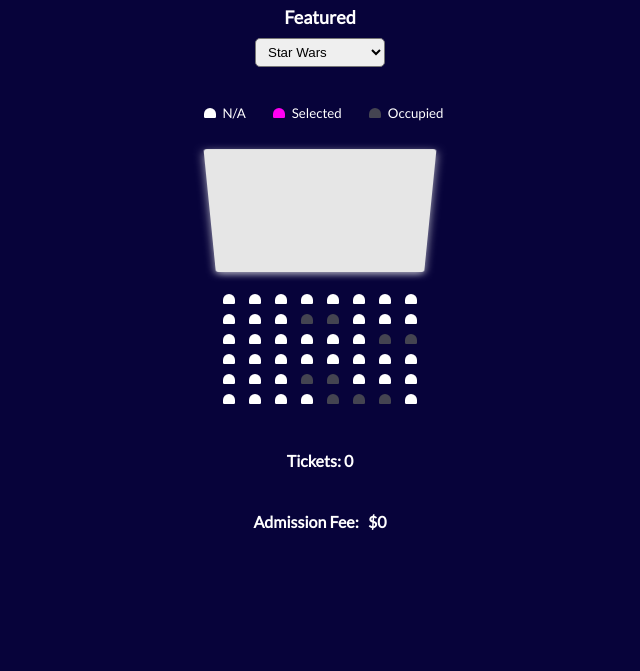
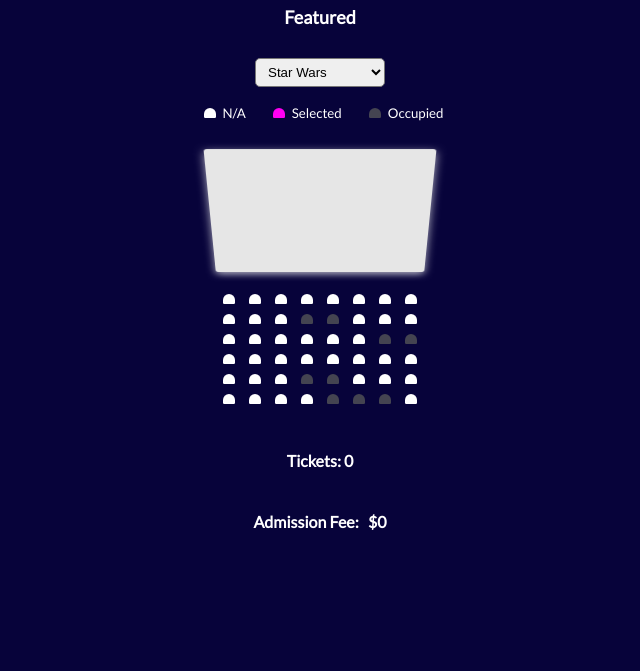
Before and after one commit to Rthompson2548/cinema-hub, a plain HTML site: page index.html in a window 1280 px wide. Shown: the part 129-800 px from the top of the page, without its empty margins (320-960 px from the left). Drawn offline with Linux system fonts and the light colour scheme.

Commit message:
udpated menu

```diff
--- a/index.html
+++ b/index.html
@@ -10,10 +10,14 @@
 </head>
 
 <body>
+
     <div class="movie-container">
         <h1 class="header">Cinema Hub</h1>
         <label>Featured</label>
-        <select id="movie">
+    </div>
+
+    <div class="movie-menu">
+        <select>
             <option value="10">Star Wars</option>
             <option value="12">Pulp Fiction</option>
             <option value="8">Avengers</option>
@@ -106,8 +110,8 @@
 
         <p class="text">
         <h4>Tickets:&nbsp<span id="count">0</span></h6>
-        <h4>Admission Fee: &nbsp $<span id="total">0</span></h4>
-        </p>
+            <h4>Admission Fee: &nbsp $<span id="total">0</span></h4>
+            </p>
     </div>
 
 
--- a/style.css
+++ b/style.css
@@ -20,7 +20,6 @@ label {
   font-weight: bold;
   margin-bottom: 10px !important;
 }
-
 
 p.text {
   margin-top: 5px;
```
